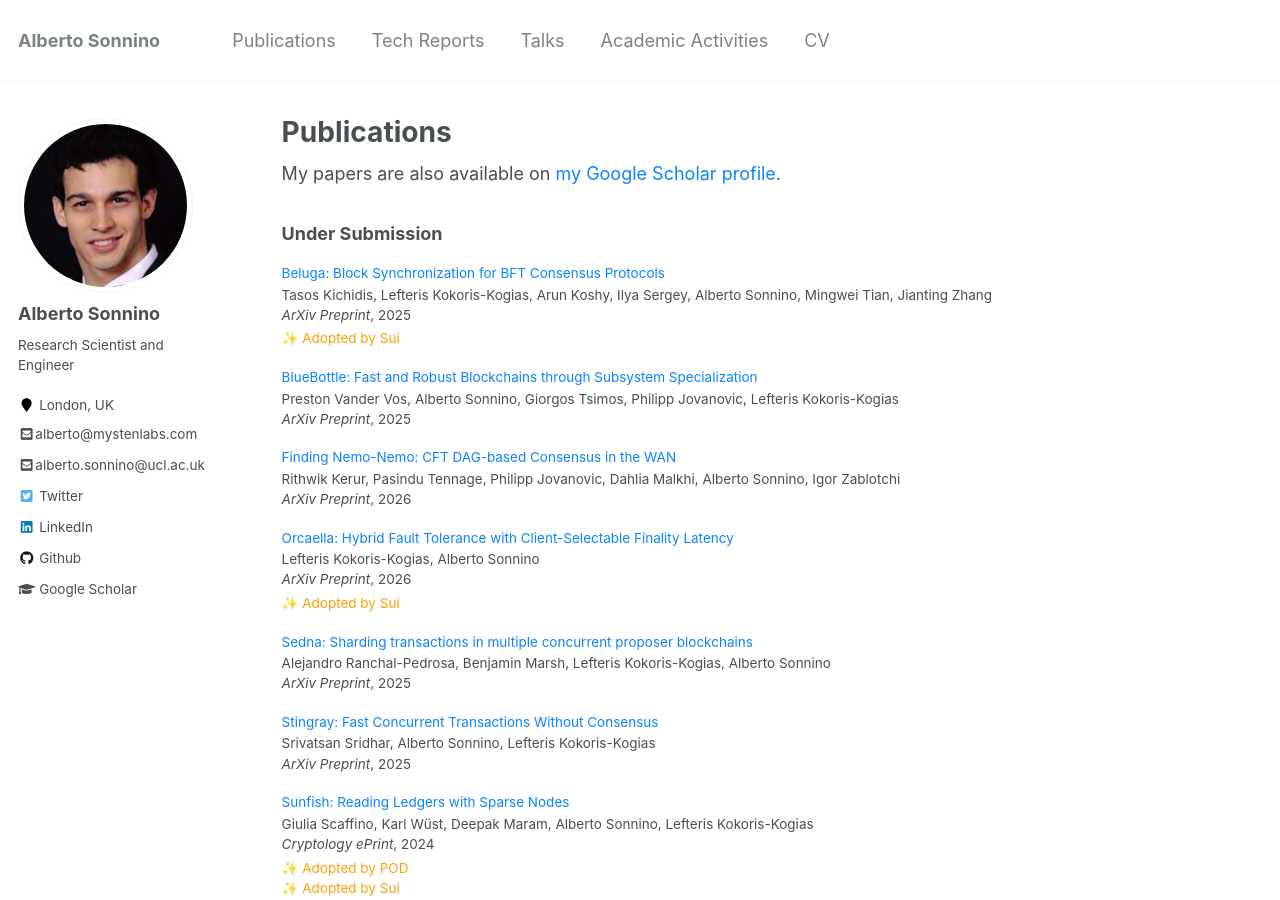
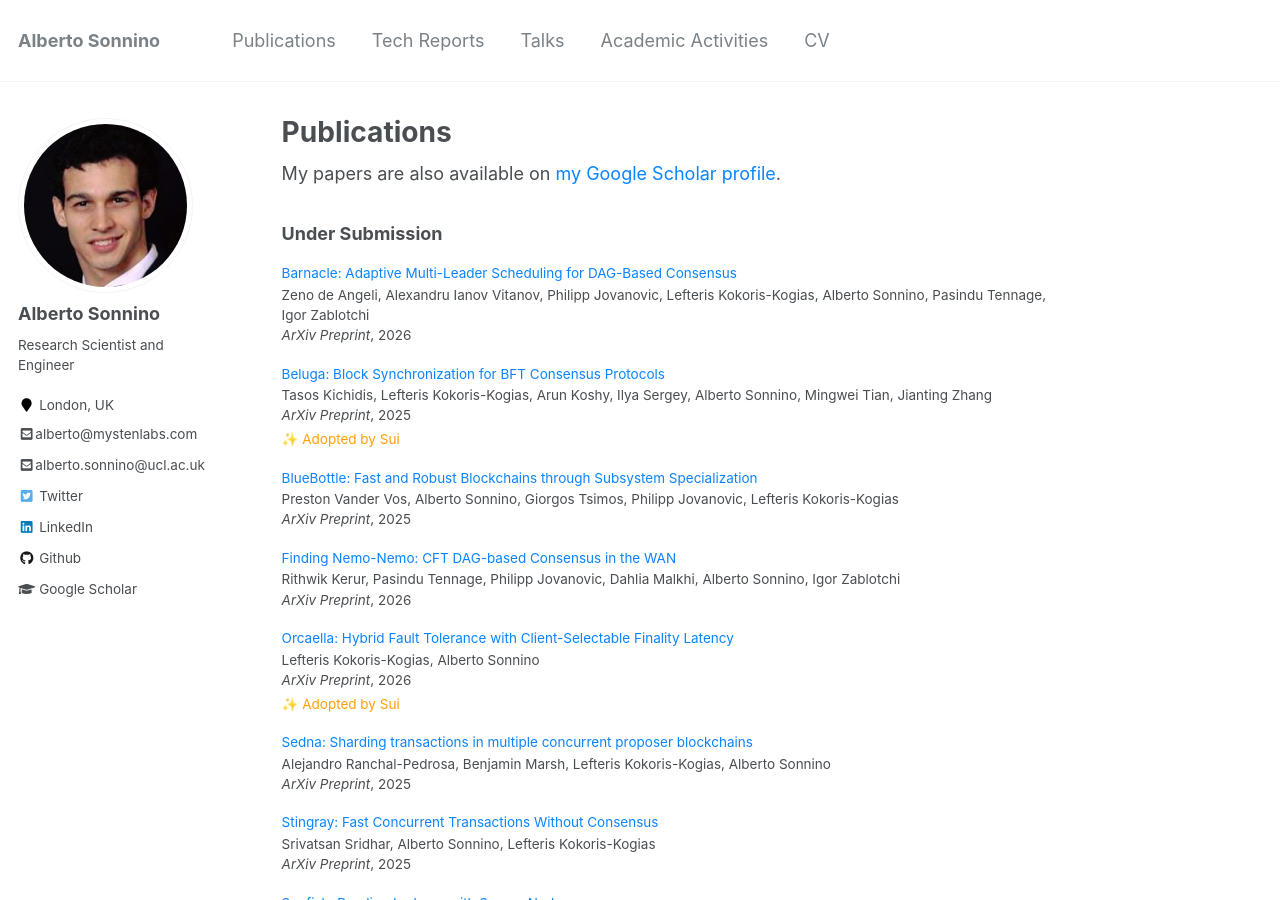
Before and after one commit to asonnino/asonnino.github.io, a Jekyll site: the page built from _pages/publications.md, in a window 1280 px wide and 900 px high. Built offline with Jekyll 4.4.1, drawn with Linux system fonts in a browser that asks for light colours.

Commit message:
feat: barnacle paper

```diff
--- a/_data/papers.json
+++ b/_data/papers.json
@@ -662,5 +662,14 @@
     "venue": "ACM Conference on Advances in Financial Technologies (AFT)",
     "date": 2026,
     "filename": "sui-analysis.pdf"
+  },
+  {
+    "category": "submission",
+    "title": "Barnacle: Adaptive Multi-Leader Scheduling for DAG-Based Consensus",
+    "authors": "Zeno de Angeli, Alexandru Ianov Vitanov, Philipp Jovanovic, Lefteris Kokoris-Kogias, Alberto Sonnino, Pasindu Tennage, Igor Zablotchi",
+    "venue": "ArXiv Preprint",
+    "date": 2026,
+    "filename": "barnacle.pdf",
+    "code": ["https://github.com/zenodea/hammerheadv2/tree/feat/leader-scheduler"]
   }
 ]
```
Also changed, not shown: 1 other file.
